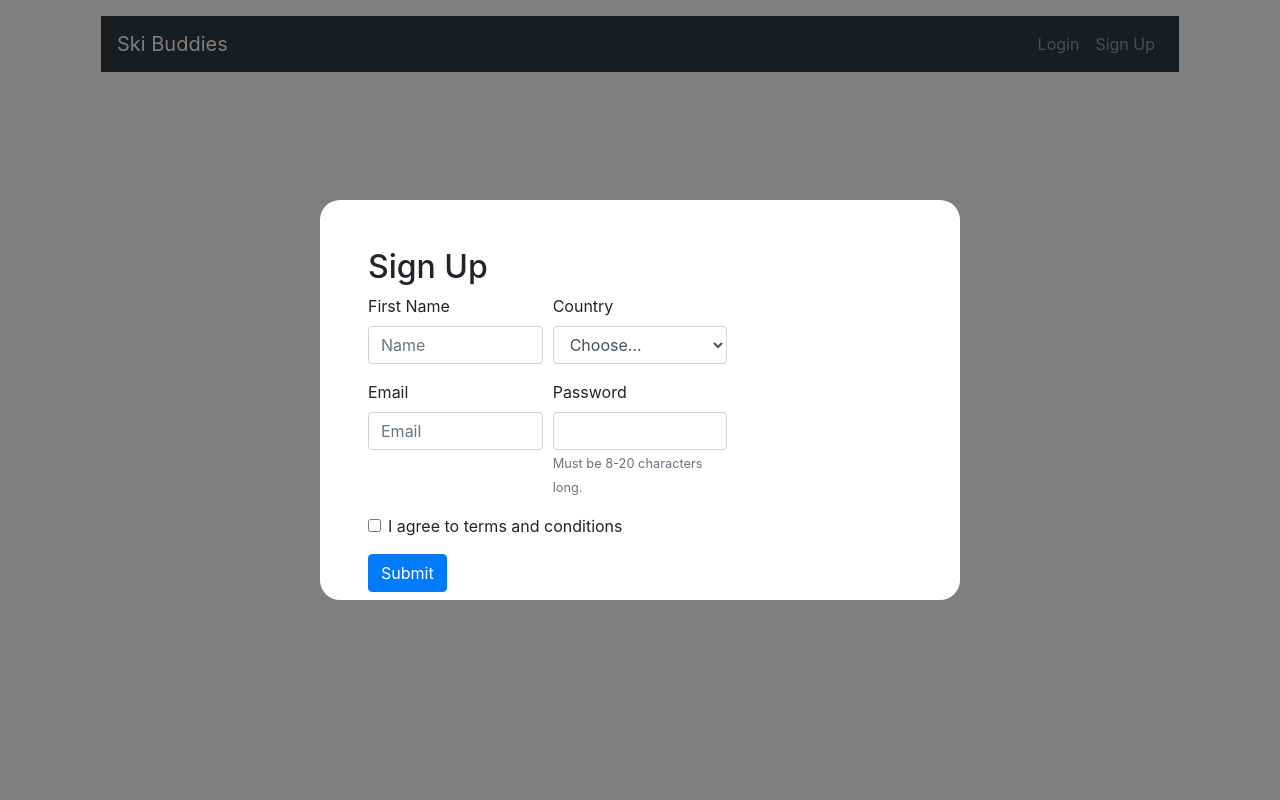
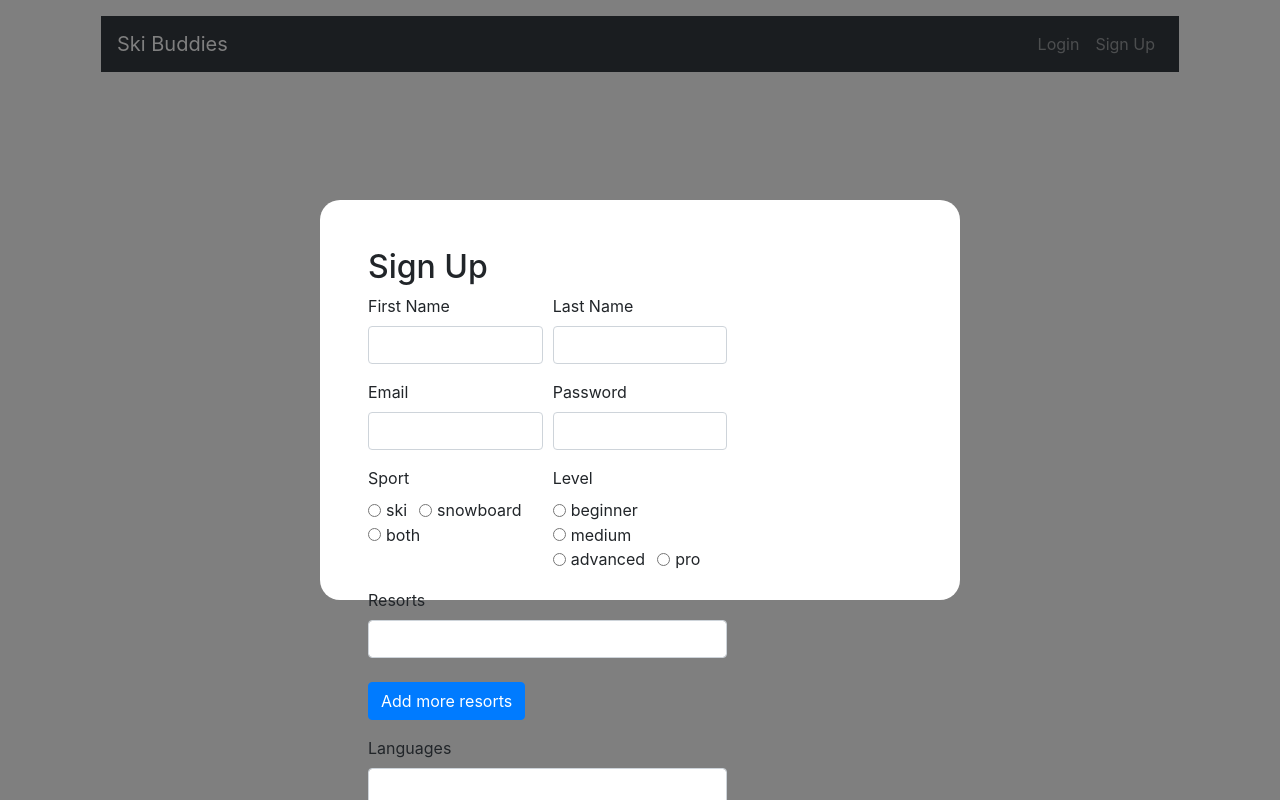
Before and after one commit to stefi23/ski-with-me, a React (Create React App) app in the folder client/: page /register in a window 1280 px wide. Built offline with nearby package versions, Linux system fonts and the light colour scheme; no server answers.

Commit message:
updated register component

```diff
--- a/client/src/App.css
+++ b/client/src/App.css
@@ -58,3 +58,25 @@
   border-radius: 20px;
   background: white;
 }
+
+.register {
+  position: fixed;
+  width: 100%;
+  height: 100%;
+  top: 0;
+  left: 0;
+  right: 0;
+  bottom: 0;
+  margin: auto;
+  background-color: rgba(0, 0, 0, 0.5);
+}
+.register_inner {
+  position: absolute;
+  left: 10%;
+  right: 10%;
+  top: 5%;
+  bottom: 5%;
+  margin: auto;
+  border-radius: 20px;
+  background: white;
+}
--- a/client/src/App.js
+++ b/client/src/App.js
@@ -14,6 +14,7 @@ import { Navbar } from "react-bootstrap";
 
 function App() {
   const [isUserLoggedin, updateLoggedIn] = useState(false);
+  const [name, getName] = useState("");
 
   useEffect(() => {
     axios("/users/profile", {
@@ -37,7 +38,7 @@ function App() {
           <Navbar.Toggle />
           <Navbar.Collapse className="justify-content-end">
             {isUserLoggedin ? (
-              <Navbar.Text>Welcome Name</Navbar.Text>
+              <Navbar.Text>Welcome {name} </Navbar.Text>
             ) : (
               <ul className="navbar-nav">
                 <li className="nav-item">
@@ -60,7 +61,7 @@ function App() {
             {isUserLoggedin ? (
               <Redirect to="/" />
             ) : (
-              <Login updateLoggedIn={updateLoggedIn} />
+              <Login updateLoggedIn={updateLoggedIn} getName={getName} />
             )}
           </Route>
           <Route path="/register" component={Register}></Route>
--- a/client/src/components/Register.js
+++ b/client/src/components/Register.js
@@ -70,48 +70,171 @@ class Register extends React.Component {
                 <input
                   type="text"
                   className="form-control"
-                  name="first_name"
-                  placeholder="Name"
+                  name="firstName"
                   onChange={this.handleInput}
                 />
               </div>
               <div className="form-group col-md-4">
-                <label>Country</label>
-                <select
-                  id="inputState"
+                <label>Last Name</label>
+                <input
+                  type="text"
                   className="form-control"
-                  name="country"
+                  name="lastName"
                   onChange={this.handleInput}
-                >
-                  <option>Choose...</option>
-                  <option>Barcelona</option>
-                  <option>Madrid</option>
-                  <option>London</option>
-                </select>
+                />
               </div>
             </div>
+
             <div className="form-row">
               <div className="form-group col-md-4">
                 <label>Email</label>
+
                 <input
-                  type="email"
+                  name="email"
+                  onChange={this.handleInput}
+                  value={this.state.email}
                   className="form-control"
-                  name="email"
-                  placeholder="Email"
-                  onChange={this.handleInput}
                 />
               </div>
               <div className="form-group col-md-4">
                 <label>Password</label>
                 <input
                   type="password"
-                  className="form-control"
                   name="password"
                   onChange={this.handleInput}
+                  value={this.state.password}
+                  className="form-control"
                 />
-                <small id="passwordHelpInline" className="text-muted">
-                  Must be 8-20 characters long.
-                </small>
+              </div>
+            </div>
+            <div className="form-row">
+              <div className="form-group col-md-4 mb-0">
+                <label>Sport</label>
+              </div>
+              <div className="form-group col-md-4 mb-0">
+                <label>Level</label>
+              </div>
+            </div>
+            <div className="form-row">
+              <div className="form-group col-md-4">
+                <div class="form-check form-check-inline">
+                  <input
+                    class="form-check-input"
+                    type="radio"
+                    name="inlineRadioOptions"
+                    id="inlineRadio1"
+                    value="option1"
+                  />
+                  <label class="form-check-label" for="inlineRadio1">
+                    ski
+                  </label>
+                </div>
+                <div class="form-check form-check-inline">
+                  <input
+                    class="form-check-input"
+                    type="radio"
+                    name="inlineRadioOptions"
+                    id="inlineRadio2"
+                    value="option2"
+                  />
+                  <label class="form-check-label" for="inlineRadio2">
+                    snowboard
+                  </label>
+                </div>
+                <div class="form-check form-check-inline">
+                  <input
+                    class="form-check-input"
+                    type="radio"
+                    name="inlineRadioOptions"
+                    id="inlineRadio3"
+                    value="option3"
+                  />
+                  <label class="form-check-label" for="inlineRadio3">
+                    both
+                  </label>
+                </div>
+              </div>
+              <div className="form-group col-md-4">
+                <div class="form-check form-check-inline">
+                  <input
+                    class="form-check-input"
+                    type="radio"
+                    name="inlineRadioOptions"
+                    id="inlineRadio1"
+                    value="option1"
+                  />
+                  <label class="form-check-label" for="inlineRadio1">
+                    beginner
+                  </label>
+                </div>
+                <div class="form-check form-check-inline">
+                  <input
+                    class="form-check-input"
+                    type="radio"
+                    name="inlineRadioOptions"
+                    id="inlineRadio1"
+                    value="option1"
+                  />
+                  <label class="form-check-label" for="inlineRadio1">
+                    medium
+                  </label>
+                </div>
+                <div class="form-check form-check-inline">
+                  <input
+                    class="form-check-input"
+                    type="radio"
+                    name="inlineRadioOptions"
+                    id="inlineRadio2"
+                    value="option2"
+                  />
+                  <label class="form-check-label" for="inlineRadio2">
+                    advanced
+                  </label>
+                </div>
+                <div class="form-check form-check-inline">
+                  <input
+                    class="form-check-input"
+                    type="radio"
+                    name="inlineRadioOptions"
+                    id="inlineRadio3"
+                    value="option3"
+                  />
+                  <label class="form-check-label" for="inlineRadio3">
+                    pro
+                  </label>
+                </div>
+              </div>
+            </div>
+
+            <div className="form-row">
+              <div className="form-group col-md-8">
+                <label>Resorts</label>
+
+                <input
+                  name="resort"
+                  onChange={this.handleInput}
+                  value={this.state.email}
+                  className="form-control"
+                />
+                <br />
+                <button className="btn btn-primary"> Add more resorts </button>
+              </div>
+            </div>
+            <div className="form-row">
+              <div className="form-group col-md-8">
+                <label>Languages</label>
+
+                <input
+                  name="language"
+                  onChange={this.handleInput}
+                  value={this.state.email}
+                  className="form-control"
+                />
+                <br />
+                <button className="btn btn-primary">
+                  {" "}
+                  Add more languages{" "}
+                </button>
               </div>
             </div>
             <div className="form-group">
```
Also changed, not shown: client/src/components/Login.js (+0 -9 lines), 2 other files (tests, documents, lock files or other folders).
